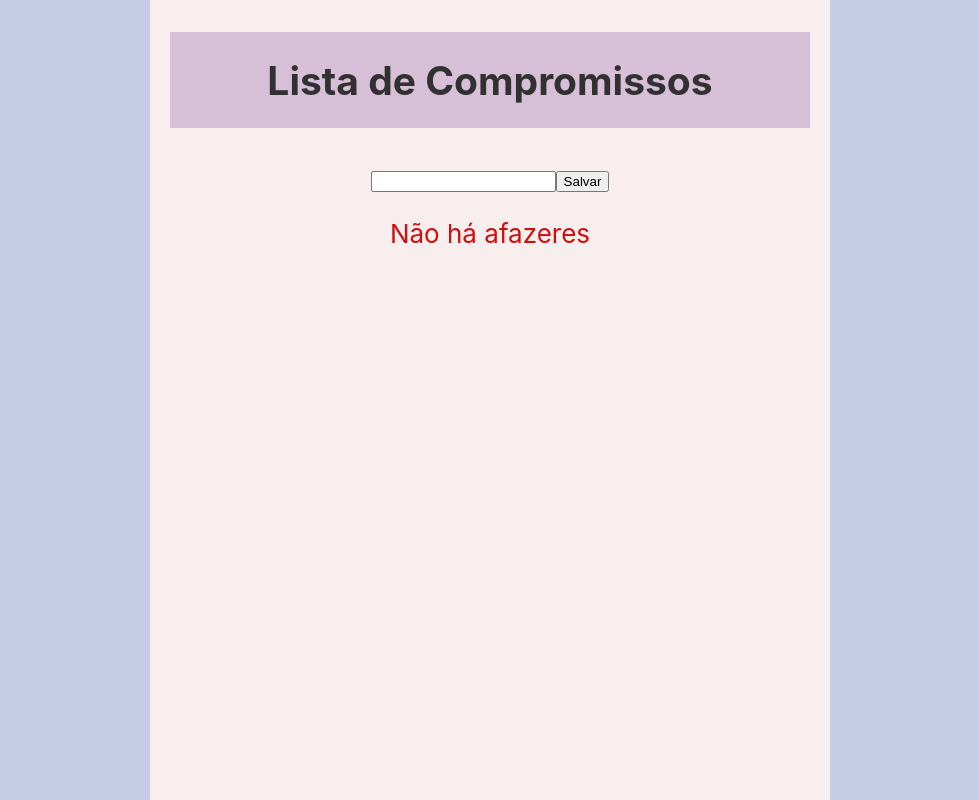
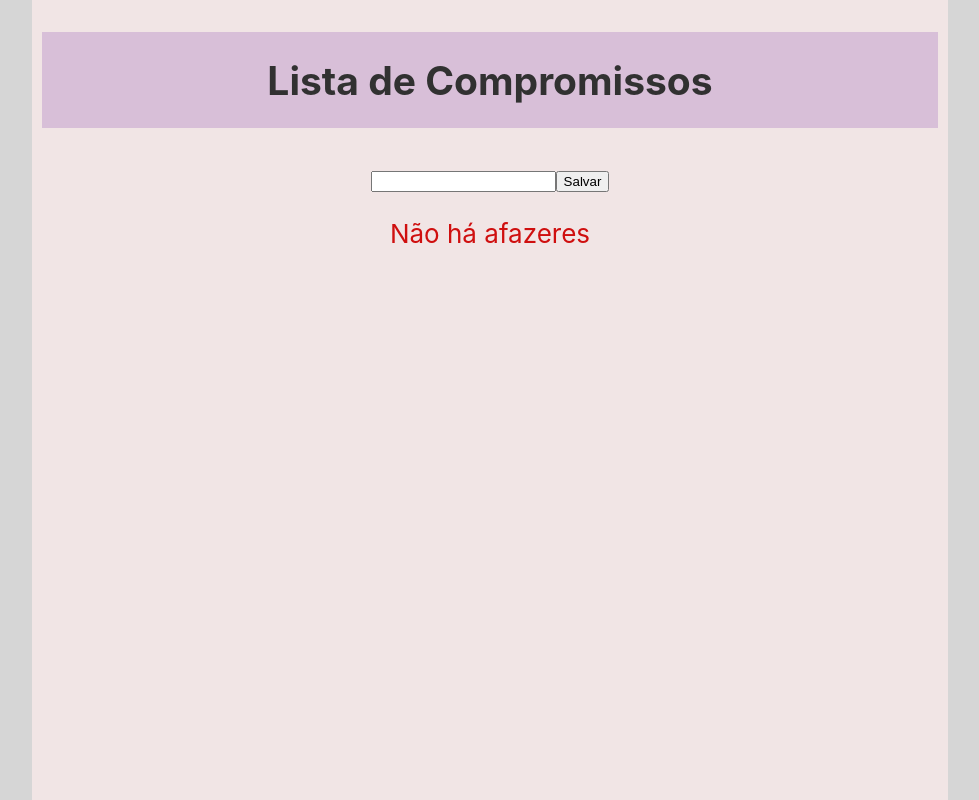
Before and after one commit to wellingtonsilva04/todoReact, a React (Create React App) app: page / in a window 1280 px wide. Shown: the whole page, without its empty margins (150-1129 px from the left). Built offline with nearby package versions, Linux system fonts and the light colour scheme.

Commit message:
modificado styles

```diff
--- a/src/App.css
+++ b/src/App.css
@@ -1,14 +1,14 @@
 .App {
   margin:auto;
   min-height: 100vh;
-  max-width: 50vw;
+  max-width: 70vw;
   display: flex;
-  padding-left: 20px;
-  padding-right: 20px;
+  padding-left: 10px;
+  padding-right: 10px;
   align-items: center;
   flex-direction: column;
   font-size: calc(10px + 2vmin);
-  background-color: rgb(248, 238, 238);
+  background-color: rgb(241, 229, 229);
 
 }
 h2{
@@ -27,9 +27,9 @@ p {
 }
 .containerList{
   display: flex;
-  width: 90%;
+  width: 100%;
   flex: 1;
-  margin: 20px;
+  margin-top: 20px;
   background-color: rgb(248, 244, 248);
   flex-direction: column;
   color: rgb(49, 49, 49);
--- a/src/index.css
+++ b/src/index.css
@@ -5,7 +5,7 @@ body {
     sans-serif;
   -webkit-font-smoothing: antialiased;
   -moz-osx-font-smoothing: grayscale;
-  background-color: rgb(199, 204, 230);
+  background-color: rgb(214, 214, 214);
 
 }
 
```
